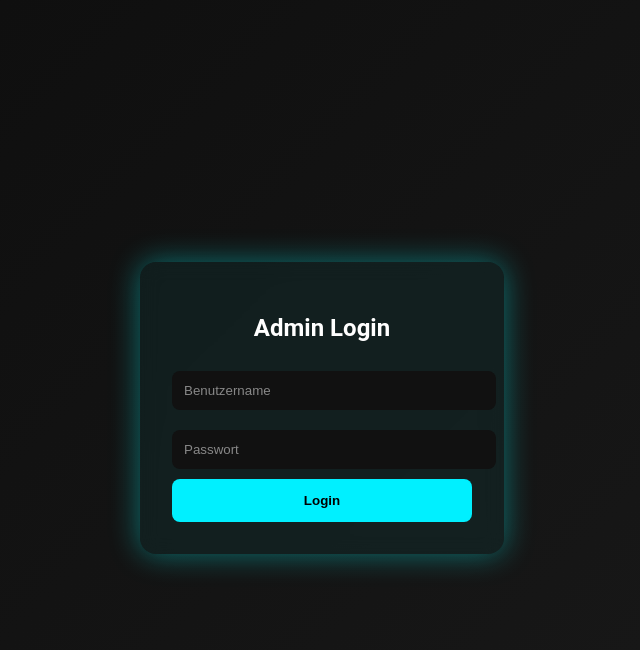
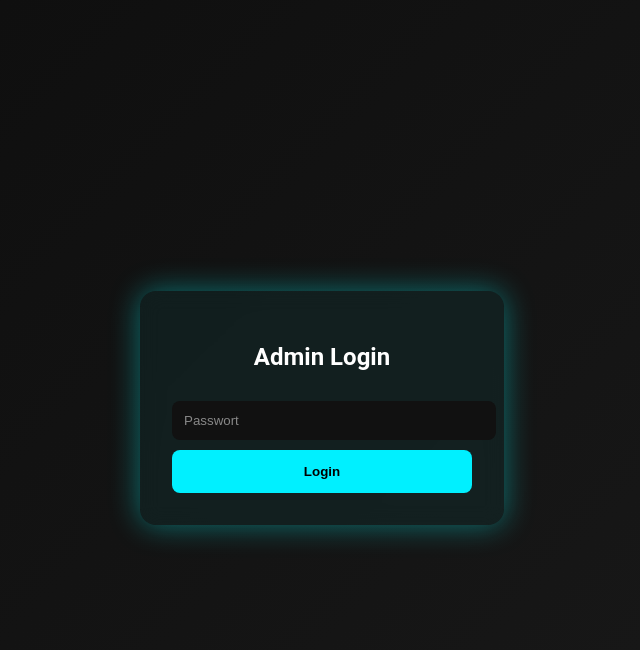
Before and after one commit to mbotru/qr-anwesenheit, a Flask app: page /admin in a window 1280 px wide. Shown: the top 650 px of the page, without its empty margins (318-958 px from the left). Run offline with Flask 3, Linux system fonts and the light colour scheme.

Commit message:
Update admin.html

```diff
--- a/templates/admin.html
+++ b/templates/admin.html
@@ -71,7 +71,6 @@ button:hover {
 <h2>Admin Login</h2>
 {% if error %}<p class="error">{{ error }}</p>{% endif %}
 <form method="post">
-    <input type="text" name="username" placeholder="Benutzername" required>
     <input type="password" name="password" placeholder="Passwort" required>
     <button type="submit">Login</button>
 </form>
```
